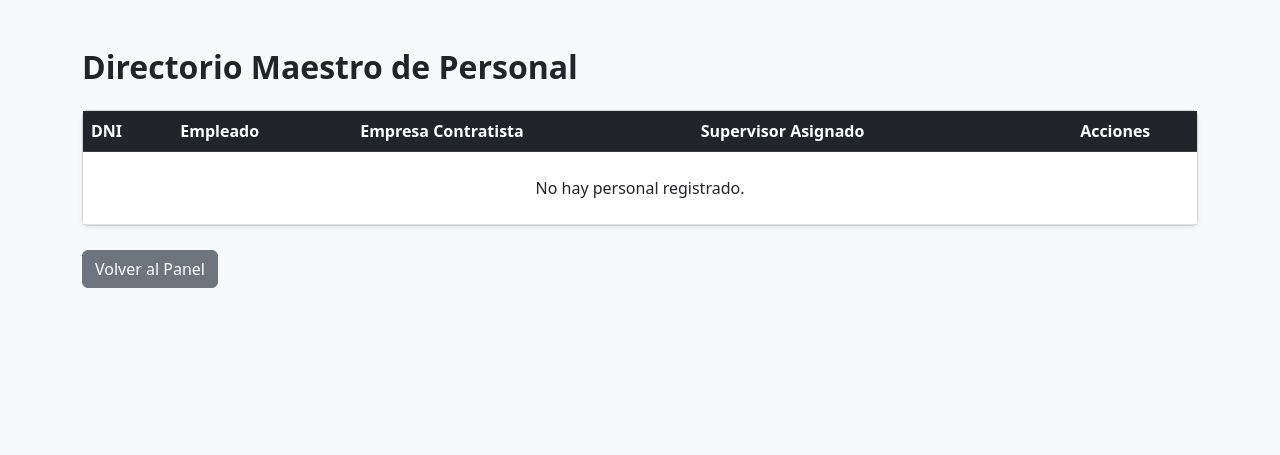
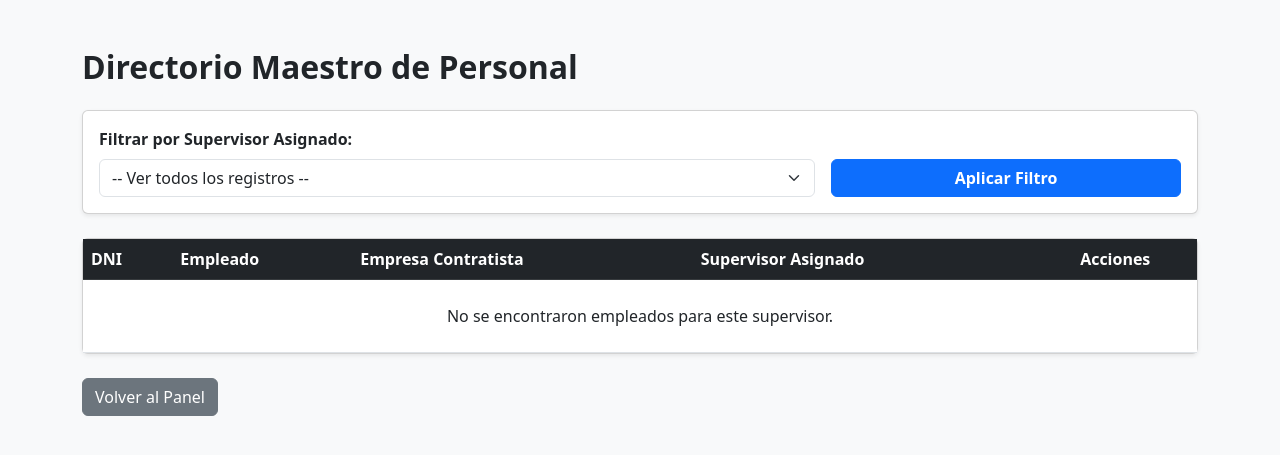
Before and after one commit to raulempres-png/sistema_asistencia, a Flask app: page /lista_empleados in a window 1280 px wide. Shown: the top 455 px of the page. Run offline with Flask 3, Linux system fonts and the light colour scheme; the visitor is signed in with stand-in values (Sample User, id 1); data that the repository does not hold is empty.

```diff
--- a/app.py
+++ b/app.py
@@ -102,15 +102,36 @@ def lista_empleados():
     if session.get('rol') not in ['maestro', 'admin_corp']:
         return redirect(url_for('panel'))
 
+    sup_filtro = request.args.get('supervisor') # Capturamos el filtro de la URL
     conn = get_db_connection()
-    empleados = conn.execute('''
-        SELECT e.*, s.usuario as supervisor
-        FROM empleados e
-        JOIN supervisores s ON e.supervisor_id = s.id
-        ORDER BY e.apellido ASC
-    ''').fetchall()
+
+    # Obtenemos la lista de todos los supervisores para llenar el menú desplegable
+    lista_sups = conn.execute('SELECT DISTINCT usuario FROM supervisores ORDER BY usuario ASC').fetchall()
+
+    if sup_filtro:
+        # Filtramos por el supervisor seleccionado
+        empleados = conn.execute('''
+            SELECT e.*, s.usuario as supervisor
+            FROM empleados e
+            JOIN supervisores s ON e.supervisor_id = s.id
+            WHERE s.usuario = ?
+            ORDER BY e.apellido ASC
+        ''', (sup_filtro,)).fetchall()
+    else:
+        # Si no hay filtro, mostramos todos como antes
+        empleados = conn.execute('''
+            SELECT e.*, s.usuario as supervisor
+            FROM empleados e
+            JOIN supervisores s ON e.supervisor_id = s.id
+            ORDER BY e.apellido ASC
+        ''').fetchall()
+
     conn.close()
-    return render_template('lista_empleados.html', empleados=empleados, rol=session['rol'])
+    return render_template('lista_empleados.html',
+                           empleados=empleados,
+                           rol=session['rol'],
+                           supervisores=lista_sups,
+                           sup_sel=sup_filtro)
 
 @app.route('/eliminar_empleado/<dni>', methods=['POST'])
 def eliminar_empleado(dni):
--- a/templates/lista_empleados.html
+++ b/templates/lista_empleados.html
@@ -2,20 +2,31 @@
 <html lang="es">
 <head>
     <meta charset="UTF-8">
-    <title>Directorio Maestro de Personal | Trexcel</title>
+    <title>Directorio Maestro | Trexcel</title>
     <link href="https://cdn.jsdelivr.net/npm/bootstrap@5.3.0/dist/css/bootstrap.min.css" rel="stylesheet">
 </head>
 <body class="bg-light">
     <div class="container mt-5">
         <h2 class="fw-bold mb-4">Directorio Maestro de Personal</h2>
 
-        {% with messages = get_flashed_messages(with_categories=true) %}
-          {% if messages %}
-            {% for category, message in messages %}
-              <div class="alert alert-{{ category }}">{{ message }}</div>
-            {% endfor %}
-          {% endif %}
-        {% endwith %}
+        <div class="card shadow-sm p-3 mb-4">
+            <form method="GET" action="/lista_empleados" class="row g-3 align-items-end">
+                <div class="col-md-8">
+                    <label class="form-label fw-bold">Filtrar por Supervisor Asignado:</label>
+                    <select name="supervisor" class="form-select">
+                        <option value="">-- Ver todos los registros --</option>
+                        {% for s in supervisores %}
+                        <option value="{{ s.usuario }}" {% if s.usuario == sup_sel %}selected{% endif %}>
+                            {{ s.usuario }}
+                        </option>
+                        {% endfor %}
+                    </select>
+                </div>
+                <div class="col-md-4">
+                    <button type="submit" class="btn btn-primary w-100 fw-bold">Aplicar Filtro</button>
+                </div>
+            </form>
+        </div>
 
         <div class="card shadow-sm">
             <div class="table-responsive">
@@ -37,26 +48,29 @@
                             <td class="fw-bold">{{ e['dni'] }}</td>
                             <td>{{ e['apellido'] }}, {{ e['nombre'] }}</td>
                             <td><span class="badge bg-info text-dark">{{ e['contrata'] }}</span></td>
-                            <td>{{ e['supervisor'] }}</td>
+                            <td><span class="badge bg-light text-dark border">{{ e['supervisor'] }}</span></td>
 
                             {% if rol == 'maestro' %}
                             <td class="text-center">
-                                <form action="/eliminar_empleado/{{ e['dni'] }}" method="POST" onsubmit="return confirm('¿Seguro que desea eliminar a este empleado y TODO su historial de asistencia?');">
-                                    <button type="submit" class="btn btn-sm btn-outline-danger">
-                                        Eliminar
-                                    </button>
+                                <form action="/eliminar_empleado/{{ e['dni'] }}" method="POST" onsubmit="return confirm('¿Seguro que desea eliminar a este empleado?');">
+                                    <button type="submit" class="btn btn-sm btn-outline-danger">Eliminar</button>
                                 </form>
                             </td>
                             {% endif %}
                         </tr>
                         {% else %}
-                        <tr><td colspan="5" class="text-center py-4">No hay personal registrado.</td></tr>
+                        <tr><td colspan="5" class="text-center py-4">No se encontraron empleados para este supervisor.</td></tr>
                         {% endfor %}
                     </tbody>
                 </table>
             </div>
         </div>
-        <a href="/panel" class="btn btn-secondary mt-4">Volver al Panel</a>
+        <div class="mt-4 d-flex gap-2">
+            <a href="/panel" class="btn btn-secondary">Volver al Panel</a>
+            {% if sup_sel %}
+            <a href="/lista_empleados" class="btn btn-outline-secondary">Limpiar Filtros</a>
+            {% endif %}
+        </div>
     </div>
 </body>
 </html>
```
